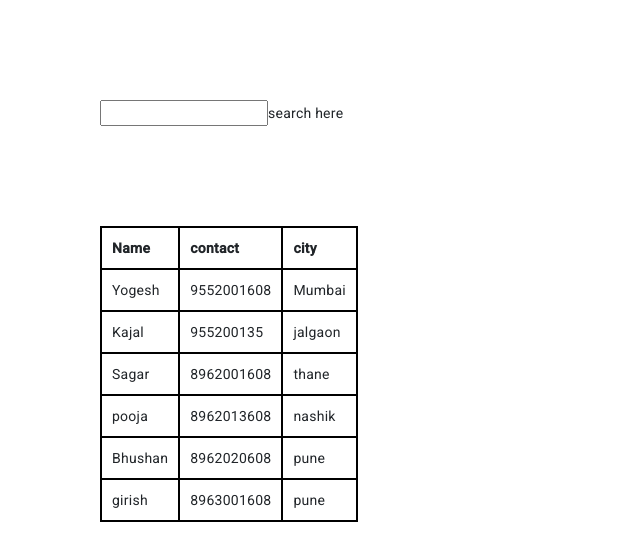
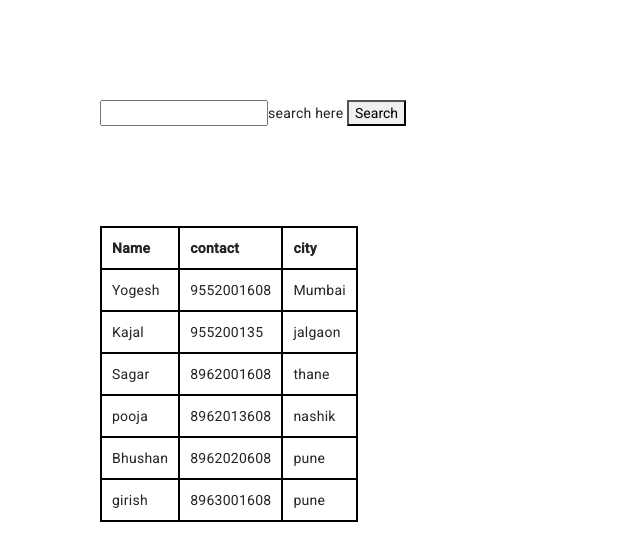
Before and after one commit to Yogesh815131/MyCode, an Angular app in the folder anguler/myApplication/: page /pipe in a window 1280 px wide. Shown: the top 560 px of the page, without its empty margins (0-640 px from the left). Built offline with nearby package versions, Linux system fonts and the light colour scheme.

Commit message:
Pipe search logic use table

```diff
--- a/anguler/myApplication/src/app/pipe/pipe.component.html
+++ b/anguler/myApplication/src/app/pipe/pipe.component.html
@@ -8,7 +8,8 @@
 <br>
 {{date | date : "short"}} -->
 
-<input type="search">search here
+<input type="search" [(ngModel)]="inputBoxValue">search here
+<button (click)="search()">Search</button>
 
 <table>
     <tr>
@@ -16,7 +17,7 @@
         <th>contact</th>
         <th>city</th>
     </tr>
-    <tr *ngFor="let data of tableDate">
+    <tr *ngFor="let data of tableDate | search:searchValue">
         <td>{{data.name}}</td>
         <td>{{data.contact}}</td>
         <td>{{data.city}}</td>
@@ -30,3 +31,20 @@
       Impure pipes are functions that can return different outputs for the same input,
       depending on the state of the application.
  -->
+
+
+ <!--
+    create table
+    create table use html tag next create data array of object component.ts file and initiliaz data in table using
+    ngFor loop in table
+-->
+ <!--
+    pipe search logic
+    fist create one property in component.ts name="inputBoxValue" and bind this property input tag using "ngModel"
+    because get inpute box value and next here ngFor loop in use | symbol and pipe file selector name the colon ":"
+    and ngModel property "inputeModule" and next search.ts file "transform()" in function pass first parameter tableData
+    data type "any" and second parameter pass "ngModel" value "inputBoxValue" and next in function inputBoxValue
+    convert lowerCase and store one variable and tableData filter in filter first item convert array of object to
+    String use method "JSON.stringify(item)" and convert to LowerCase and next check in item includes or not inputBoxValue
+    complet......
+  -->
--- a/anguler/myApplication/src/app/pipe/pipe.component.ts
+++ b/anguler/myApplication/src/app/pipe/pipe.component.ts
@@ -10,7 +10,8 @@ export class PipeComponent {
   info = "Pipes are a way to format, filter, and manipulate data in Angular templates. They are functions that take an input value and return a transformed value. Pipes are useful because they allow you to change the appearance of data without modifying the underlying data source"
 
   date = new Date();
-
+  inputBoxValue:any='';
+  searchValue:any='';
   tableDate = [
     {
       name:"Yogesh",
@@ -43,4 +44,8 @@ export class PipeComponent {
       city:"pune"
     }
   ]
+
+  search(){
+    this.searchValue = this.inputBoxValue
+  }
 }
--- a/anguler/myApplication/src/app/search.pipe.ts
+++ b/anguler/myApplication/src/app/search.pipe.ts
@@ -5,8 +5,17 @@ import { Pipe, PipeTransform } from '@angular/core';
 })
 export class SearchPipe implements PipeTransform {
 
-  transform(value: unknown, ...args: unknown[]): unknown {
-    return null;
+  transform(tableDate: any, inputBoxValue:any): any {
+    let inpVal = inputBoxValue.toLowerCase();
+    return tableDate.filter((item:any)=>{
+      return JSON.stringify(item).toLowerCase().includes(inpVal);
+    })
+
   }
+  // transform(tableData: any, inputBoxValue: any): any {
+  //   let inpVal = inputBoxValue.toLowerCase();
+  //   return tableData.filter((item: any) => {
+  //   return JSON.stringify(item).toLowerCase().includes(inpVal)
+  // })
 
 }
```
Also changed, not shown: 1 other file (tests, documents, lock files or other folders).
